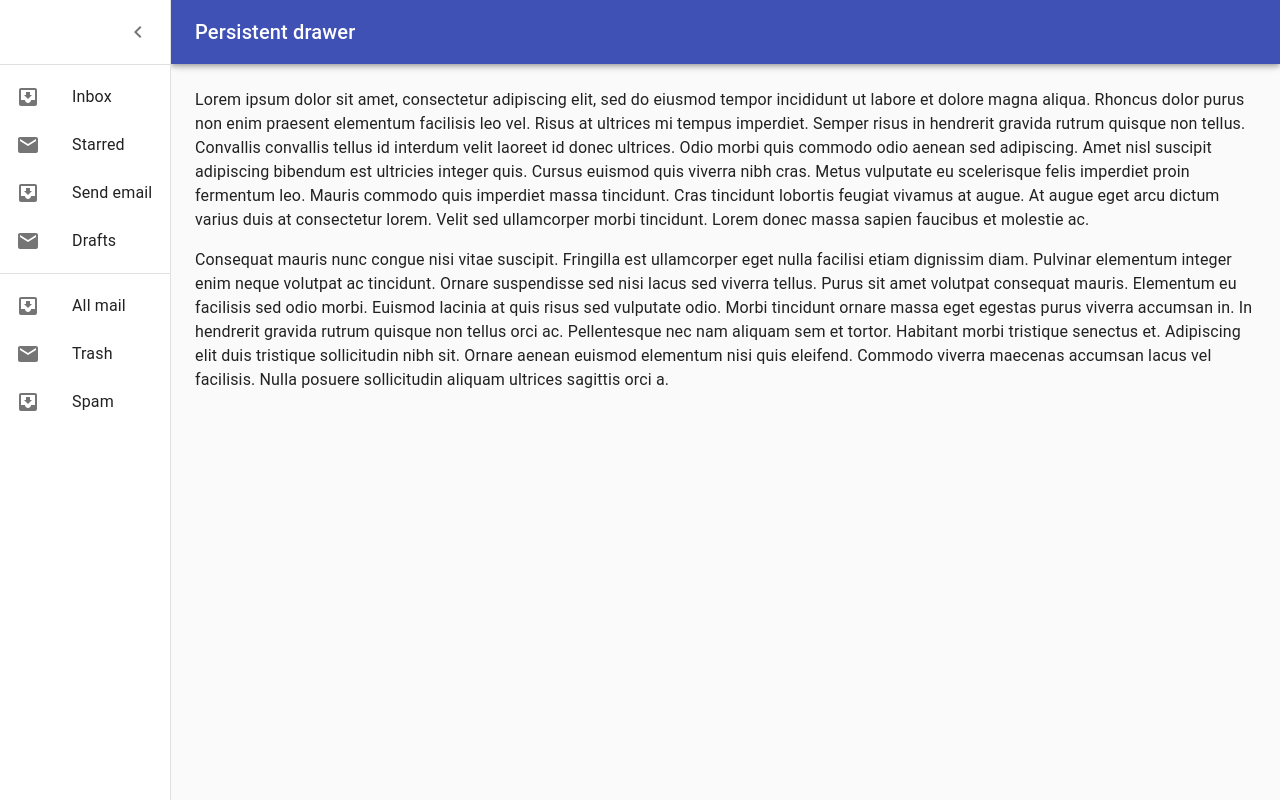
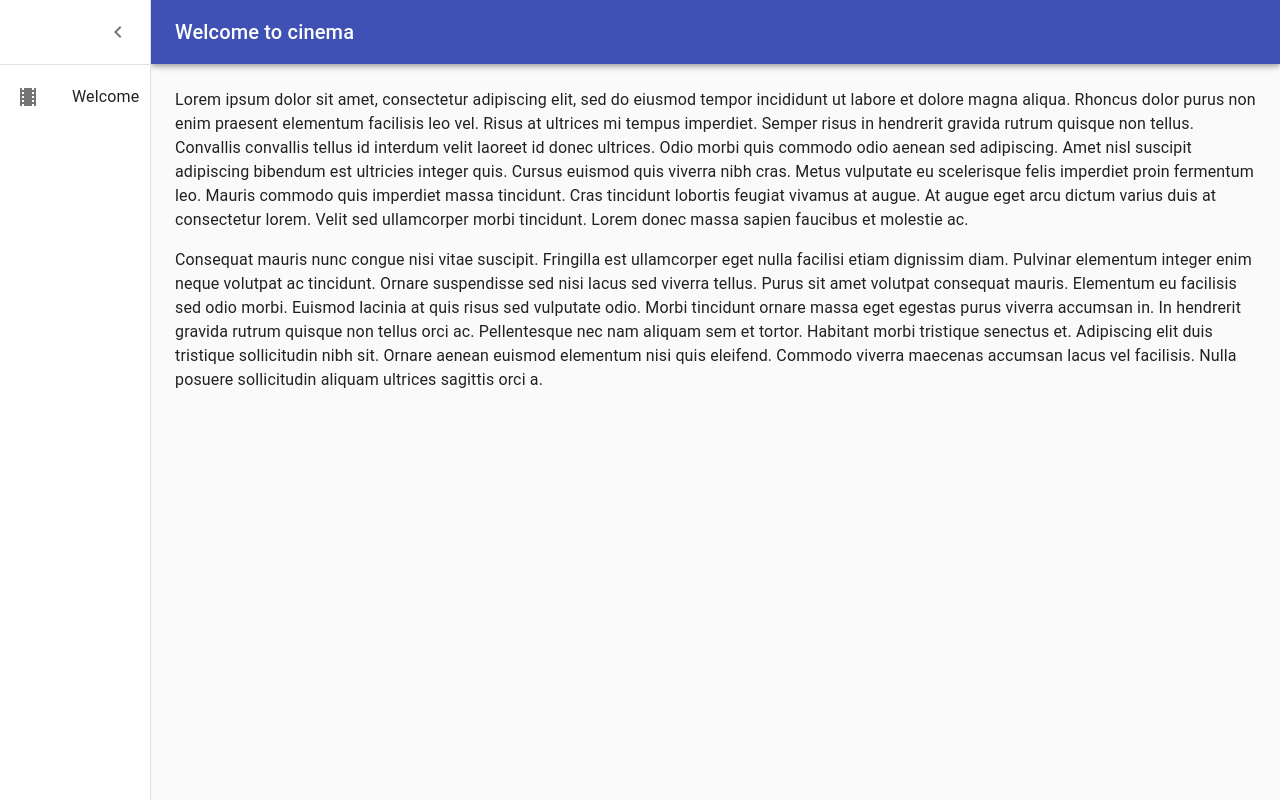
Before and after one commit to seongjin605/cinema, a Next.js app: page / in a window 1280 px wide. Both pictures are taken after a click on the button "open drawer". Built offline with nearby package versions, Linux system fonts and the light colour scheme.

Commit message:
Add babel transpiler

```diff
--- a/package.json
+++ b/package.json
@@ -42,5 +42,8 @@
       "last 1 firefox version",
       "last 1 safari version"
     ]
+  },
+  "devDependencies": {
+    "babel-plugin-styled-components": "^1.11.1"
   }
 }
--- a/src/pages/index.tsx
+++ b/src/pages/index.tsx
@@ -15,10 +15,9 @@ import ChevronRightIcon from '@material-ui/icons/ChevronRight';
 import ListItem from '@material-ui/core/ListItem';
 import ListItemIcon from '@material-ui/core/ListItemIcon';
 import ListItemText from '@material-ui/core/ListItemText';
-import InboxIcon from '@material-ui/icons/MoveToInbox';
-import MailIcon from '@material-ui/icons/Mail';
+import TheatersIcon from '@material-ui/icons/Theaters';
 
-const drawerWidth = 171;
+const drawerWidth = 151;
 
 const useStyles = makeStyles((theme: Theme) =>
   createStyles({
@@ -91,7 +90,7 @@ export default function PersistentDrawerLeft() {
   const handleDrawerClose = () => {
     setOpen(false);
   };
-
+  console.log('classes:', classes);
   return (
     <div className={classes.root}>
       <CssBaseline />
@@ -112,7 +111,7 @@ export default function PersistentDrawerLeft() {
             <MenuIcon />
           </IconButton>
           <Typography variant="h6" noWrap>
-            Persistent drawer
+            Welcome to cinema
           </Typography>
         </Toolbar>
       </AppBar>
@@ -132,18 +131,9 @@ export default function PersistentDrawerLeft() {
         </div>
         <Divider />
         <List>
-          {['Inbox', 'Starred', 'Send email', 'Drafts'].map((text, index) => (
+          {['Welcome'].map((text, index) => (
             <ListItem button key={text}>
-              <ListItemIcon>{index % 2 === 0 ? <InboxIcon /> : <MailIcon />}</ListItemIcon>
-              <ListItemText primary={text} />
-            </ListItem>
-          ))}
-        </List>
-        <Divider />
-        <List>
-          {['All mail', 'Trash', 'Spam'].map((text, index) => (
-            <ListItem button key={text}>
-              <ListItemIcon>{index % 2 === 0 ? <InboxIcon /> : <MailIcon />}</ListItemIcon>
+              <ListItemIcon>{<TheatersIcon />}</ListItemIcon>
               <ListItemText primary={text} />
             </ListItem>
           ))}
```
Also changed, not shown: .babelrc.js (added), 1 other file (tests, documents, lock files or other folders).
